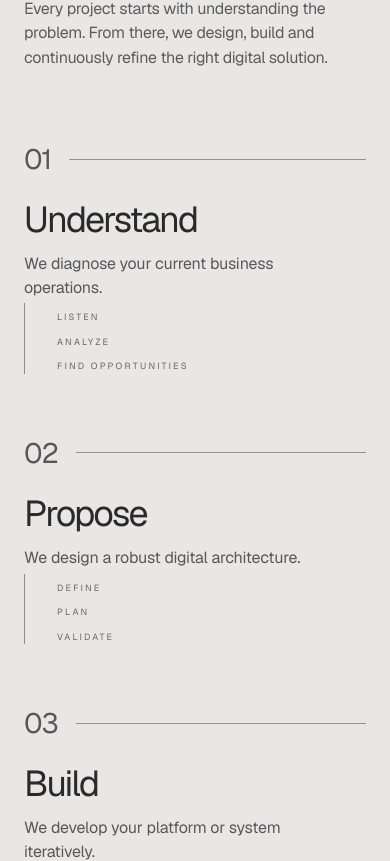
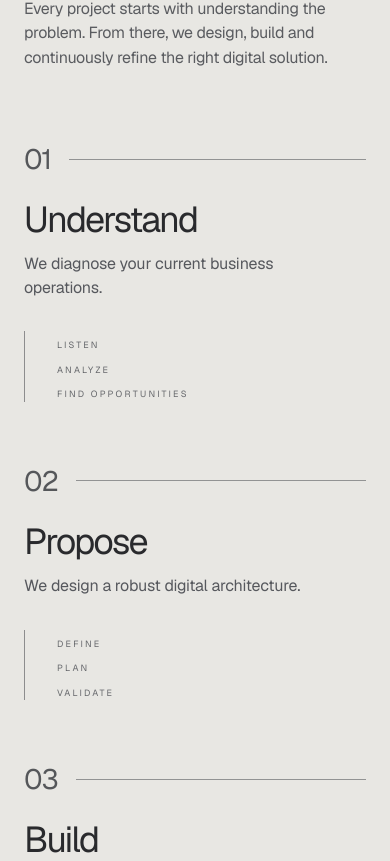
Before and after one commit to NicolasLlanos8799/weareleba, a Next.js app: page / in a window 390 px wide. Shown: the part 3635-4496 px from the top of the page. Built offline with nearby package versions, Linux system fonts and the light colour scheme.

Commit message:
Simplify Our Process layout without visual illustrations

```diff
--- a/components/sections/OurProcess.module.css
+++ b/components/sections/OurProcess.module.css
@@ -52,7 +52,11 @@
   margin-top: clamp(76px, 9vw, 132px);
 }
 
-.step { min-width: 0; }
+.step {
+  min-width: 0;
+  display: flex;
+  flex-direction: column;
+}
 
 .topline {
   display: flex;
@@ -84,17 +88,8 @@
   color: #56585d;
 }
 
-.visual {
-  display: block;
-  width: 100%;
-  height: auto;
-  margin: 24px 0 14px;
-  color: #323438;
-}
-
 .actions {
-  min-height: 92px;
-  margin-top: 4px;
+  margin-top: clamp(36px, 4vw, 68px);
   padding: 8px 0 0 32px;
   border-left: 1px solid rgba(58, 60, 63, .52);
   display: flex;
@@ -132,7 +127,6 @@
   .grid { grid-template-columns: 1fr; margin-top: 68px; gap: 58px; }
   .topline { font-size: 28px; }
   .step h3 { margin-top: 22px; font-size: 36px; }
-  .visual { max-width: 420px; }
-  .actions { min-height: auto; }
+  .actions { margin-top: 32px; }
   .footer { margin-top: 84px; flex-direction: column; align-items: flex-start; gap: 18px; line-height: 1.5; }
 }
```
